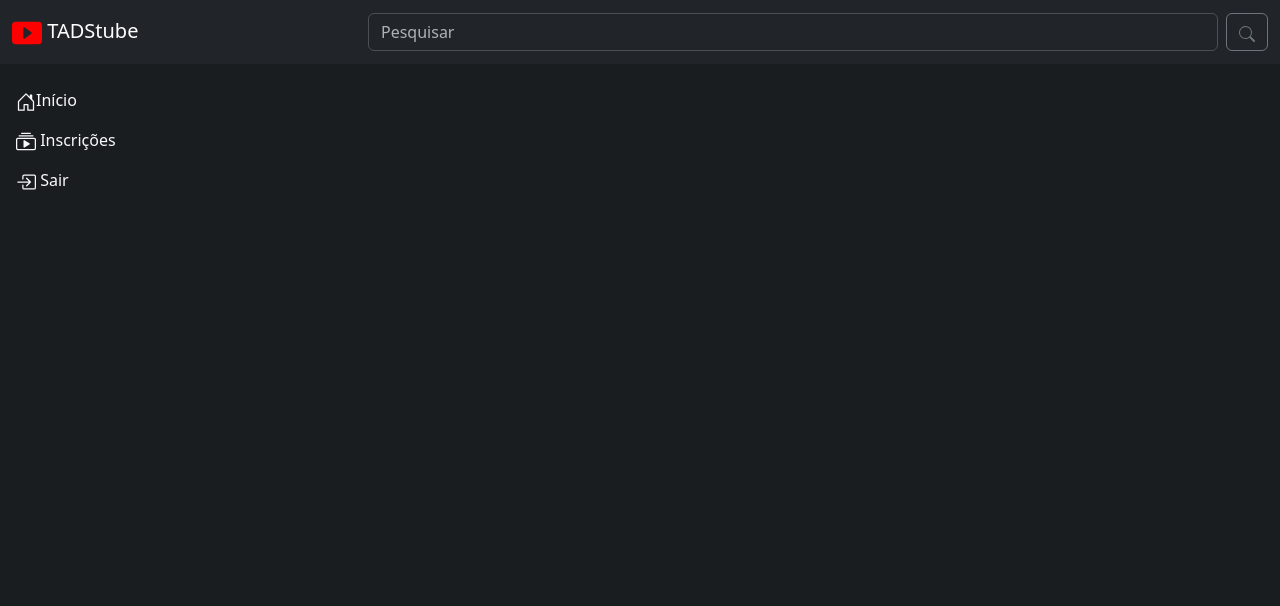
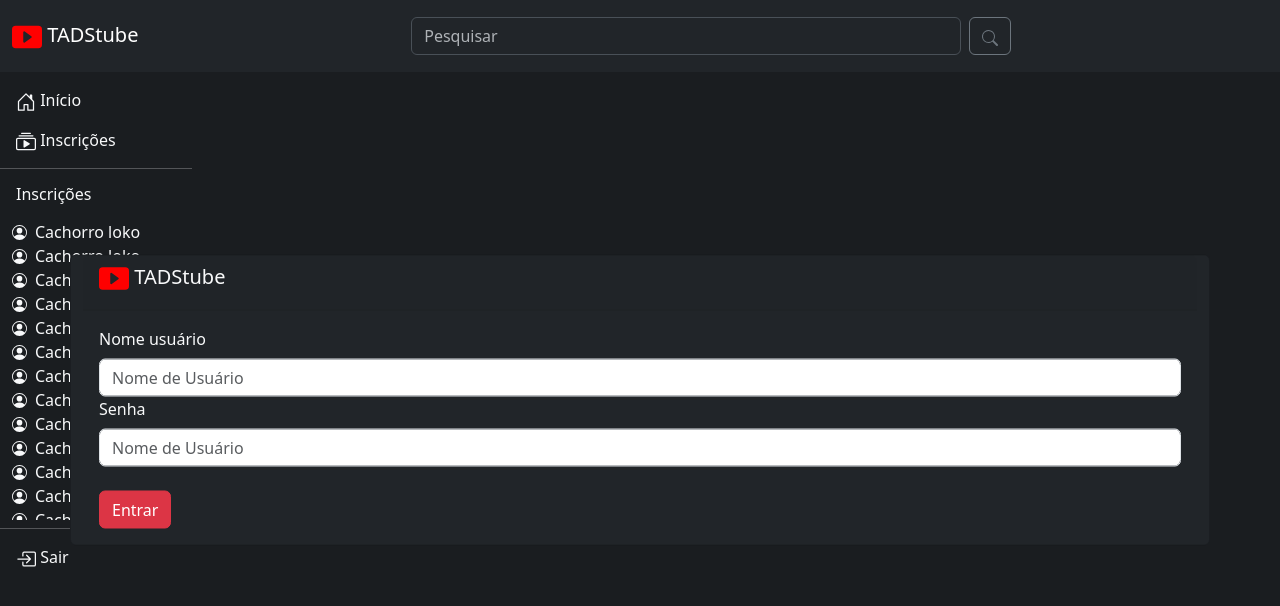
Before and after one commit to iZezito/TADSTube, a React (Create React App) app in the folder frontend/: page /sair in a window 1280 px wide. Shown: the top 606 px of the page. Built offline with nearby package versions, Linux system fonts and the light colour scheme.

Commit message:
atualização no front

```diff
--- a/frontend/src/App.js
+++ b/frontend/src/App.js
@@ -1,6 +1,5 @@
 import React from "react";
 import {BrowserRouter, Routes, Route} from "react-router-dom";
-import FileUpload from "./screens/FileUpload";
 import LoginForm from "./LoginForm";
 import RenderVideo from "./RenderVideo";
 import NavBars from "./NavBars";
@@ -16,7 +15,7 @@ export default function App() {
                     <Routes>
                         <Route path="/" element={<RenderVideo/>}/>
                         <Route path="/about" element={<h1>About!</h1>}/>
-                        <Route path="/cadastrar" element={<LoginForm/>}/>
+                        <Route path="/sair" element={<LoginForm/>}/>
                     </Routes>
                 </div>
 
--- a/frontend/src/LoginForm.js
+++ b/frontend/src/LoginForm.js
@@ -1,4 +1,8 @@
 import React, { useState } from 'react';
+import Card from  "react-bootstrap/Card";
+import Form from 'react-bootstrap/Form';
+import Button from 'react-bootstrap/Button'
+import { BsPlayBtnFill } from 'react-icons/bs';
 
 const LoginPage = () => {
   const [username, setUsername] = useState('');
@@ -10,22 +14,30 @@ const LoginPage = () => {
   };
 
   return (
-    <div>
-      <h2>Login</h2>
-      <input
-        type="text"
-        placeholder="Nome de Usuário"
-        value={username}
-        onChange={(e) => setUsername(e.target.value)}
-      />
-      <input
-        type="password"
-        placeholder="Senha"
-        value={password}
-        onChange={(e) => setPassword(e.target.value)}
-      />
-      <button onClick={handleLogin}>Entrar</button>
-    </div>
+      <Card className='container position-absolute top-50 start-50 translate-middle bg-dark'>
+        <Card.Header>
+          <Card.Title className='text-light'><BsPlayBtnFill style={{width: 30, height: 30, color: 'red'}}/> TADStube</Card.Title>
+        </Card.Header>
+        <Card.Body>
+          <Form>
+            <Form.Group>
+              <Form.Label className='text-light'>Nome usuário</Form.Label>
+              <Form.Control type="text" placeholder="Nome de Usuário" value={username} onChange={(e) => setUsername(e.target.value)} />
+            </Form.Group>
+            <Form.Group>
+              <Form.Label className='text-light'>Senha</Form.Label>
+              <Form.Control type="password" placeholder="Nome de Usuário" value={password} onChange={(e) => setPassword(e.target.value)} />
+            </Form.Group>
+            <>
+            <br></br>
+            </>
+            <Form.Group>
+              <Button variant="danger" className="justify-content-center" onClick={handleLogin}>Entrar</Button>
+            </Form.Group>
+          </Form>
+
+        </Card.Body>
+      </Card>
   );
 };
 
--- a/frontend/src/NavBars.js
+++ b/frontend/src/NavBars.js
@@ -5,20 +5,18 @@ import Nav from 'react-bootstrap/Nav';
 import Navbar from 'react-bootstrap/Navbar';
 import Offcanvas from 'react-bootstrap/Offcanvas';
 import { BsPlayBtnFill, BsSearch, BsHouseDoor, BsCollectionPlay, BsBoxArrowInRight } from 'react-icons/bs';
-import {Link} from "react-router-dom";
-import {BiExit, BiNews, BiUserCircle} from "react-icons/bi";
-import {GiAcousticMegaphone, GiLoveLetter} from "react-icons/gi";
+import './App.css';
 
 function Menu() {
   return (
     <>
       {[false].map((expand) => (
           <>
-        <Navbar key={expand} expand={expand} className="bg-dark mb-3 nav-grid"  bg="dark" data-bs-theme="dark">
+        <Navbar key={expand} expand={expand} className="bg-dark mb-2 nav-grid"  bg="dark" data-bs-theme="dark">
           <Container fluid>
             <Navbar.Brand href="#" style={{color: 'white'}}><BsPlayBtnFill style={{width: 30, height: 30, color: 'red'}}/> TADStube</Navbar.Brand>
-            <Form className="d-none d-md-block d-lg-block" style={{ width: 900 }} id={`offcanvasNavbar-expand-${expand}`}>
-              <div className="d-flex">
+            <Form className="d-none d-md-block d-lg-block mx-auto text-center min-width-form" id={`offcanvasNavbar-expand-${expand}`}>
+              <div className="d-flex" style={{}}>
                 <Form.Control
                   type="search"
                   placeholder="Pesquisar"
--- /dev/null
+++ b/frontend/src/components/inscricao.js
@@ -0,0 +1,20 @@
+import React from "react";
+import Container from 'react-bootstrap/esm/Container';
+import { BsPersonCircle } from 'react-icons/bs';
+
+export default function Inscricao() {
+    return (
+        <>
+        <Container>
+            <div className="d-flex align-items-center text-light">
+                <BsPersonCircle style={{ width: 15, height: 15 }} />
+                <p className="mb-0 ms-2">
+                    <a href="#" className="text-decoration-none text-light">
+                         Cachorro loko
+                    </a>
+                </p>
+            </div>
+        </Container>
+        </>
+    )
+}
--- a/frontend/src/components/sidebar.js
+++ b/frontend/src/components/sidebar.js
@@ -1,11 +1,8 @@
 import React from "react";
 import Nav from "react-bootstrap/Nav";
 import {Link} from "react-router-dom";
-import {BiExit, BiNews, BiUserCircle} from "react-icons/bi";
-import {GiAcousticMegaphone, GiLoveLetter} from "react-icons/gi";
 import {BsBoxArrowInRight, BsCollectionPlay, BsHouseDoor} from "react-icons/bs";
-import Row from "react-bootstrap/Row";
-import Col from "react-bootstrap/Col";
+import Inscricao from "./inscricao";
 
 export default function Sidebar(){
     return(
@@ -21,9 +18,18 @@ export default function Sidebar(){
                 {/*</Row>*/}
 
 
-                <Link to={'/perfil'} className={'nav-link text-light'}><BsHouseDoor style={{ width: 20, height: 20 }} />Início</Link>
+                <Link to={'/perfil'} className={'nav-link text-light'}><BsHouseDoor style={{ width: 20, height: 20 }} /> Início</Link>
                 <Link to={'/'} className={'nav-link text-light'}><BsCollectionPlay style={{ width: 20, height: 20 }} /> Inscrições</Link>
+                <hr className="my-2" style={{ borderColor: 'white' }} />
+                <Link className={'nav-link text-light h1'}>Inscrições</Link>
+                <div className={'overflow-auto'} style={{ maxHeight: '300px' }}>
+                    {Array.from({ length: 19 }).map((_, idx) => (
+                        <Inscricao key={idx}/>
+                    ))}
+                </div>
+                <hr className="my-2" style={{ borderColor: 'white' }} />
                 <Link to={'/sair'} className={'nav-link text-light'}><BsBoxArrowInRight style={{ width: 20, height: 20 }} /> Sair</Link>
+
             </Nav>
         </div>
     )
--- a/frontend/src/index.css
+++ b/frontend/src/index.css
@@ -12,3 +12,7 @@ code {
   font-family: source-code-pro, Menlo, Monaco, Consolas, 'Courier New',
     monospace;
 }
+
+.min-width-form {
+  min-width: 600px; /* Definindo uma largura mínima de 400 pixels */
+}
--- a/frontend/src/index.js
+++ b/frontend/src/index.js
@@ -3,8 +3,6 @@ import ReactDOM from 'react-dom/client';
 import './index.css';
 import 'bootstrap/dist/css/bootstrap.min.css';
 import reportWebVitals from './reportWebVitals';
-import RenderVideo from "./RenderVideo";
-import NavBars from "./NavBars";
 import 'bootstrap/dist/css/bootstrap.min.css';
 import App from "./App";
 import './App.css';
```
